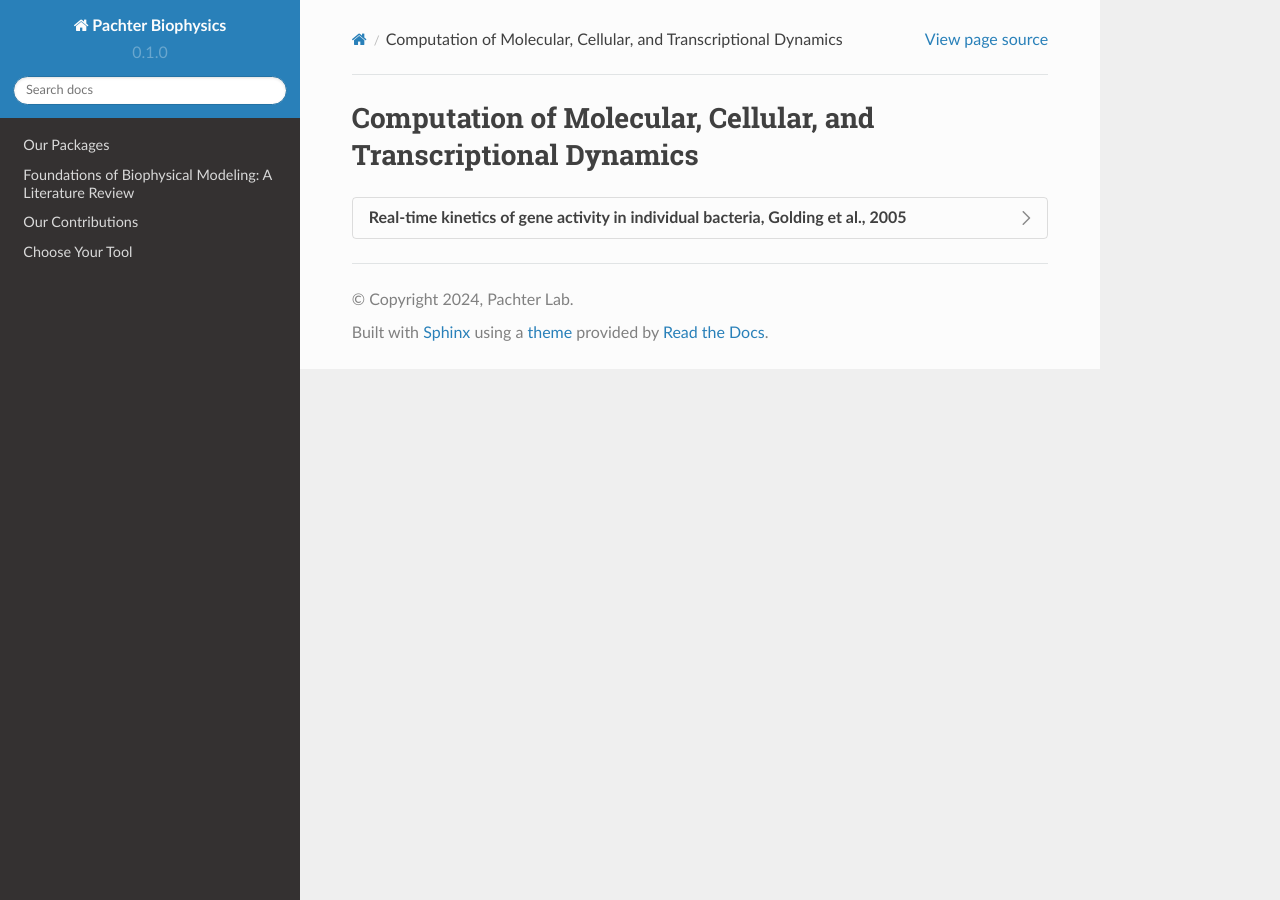
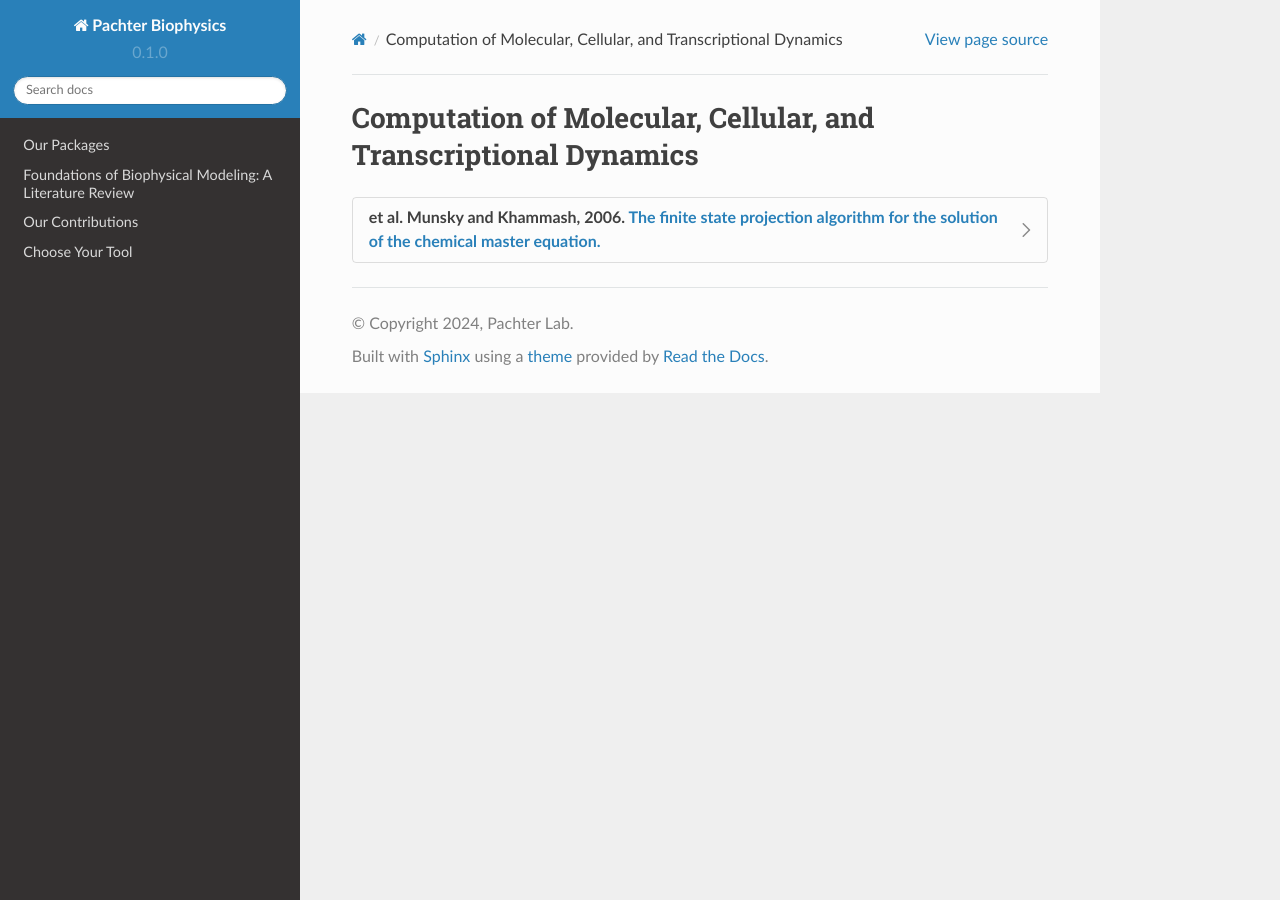
Before and after one commit to pachterlab/biophysics, a Sphinx documentation site: the page built from docs/source/foundations_computation.rst, in a window 1280 px wide. Built offline with Sphinx 7.4.7 and the Read the Docs theme 2.0.0, drawn with Linux system fonts in a browser that asks for light colours.

Commit message:
Update foundations_computation.rst

```diff
--- a/docs/source/foundations_computation.rst
+++ b/docs/source/foundations_computation.rst
@@ -3,17 +3,17 @@
 Computation of Molecular, Cellular, and Transcriptional Dynamics
 =================================================================
 
-.. dropdown:: Real-time kinetics of gene activity in individual bacteria, Golding et al., 2005
+.. dropdown:: et al. Munsky and Khammash, 2006. `The finite state projection algorithm for the solution of the chemical master equation. <https://doi.org/10.1063/1.2145882>`_
 
             .. grid:: 2
 
-                .. grid-item:: https://doi.org/10.1016/j.cell.2005.09.031
+                ..
 
-                    Summary of it
 
-                .. grid-item-card:: Fig 3A estimated number of transcripts per cell.
 
-                    .. image:: ./figures/2005_Golding.png
+                .. grid-item-card:: Fig 1 Conceptual figure for the finite state projection method
+
+                    .. image:: ./figures/Munsky_2006.png
                         :width: 300
                         :align: center
                         :alt: some text
```
